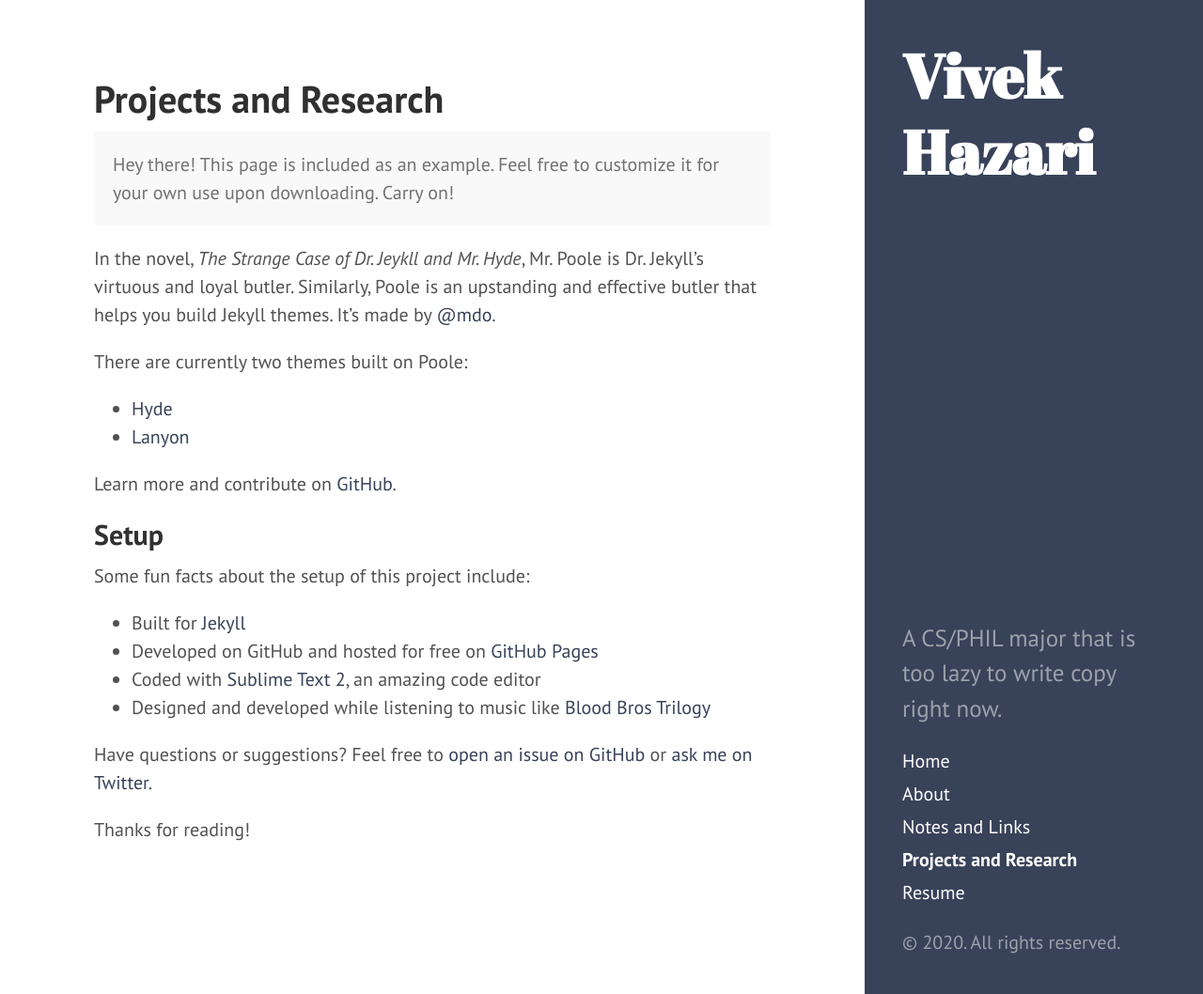
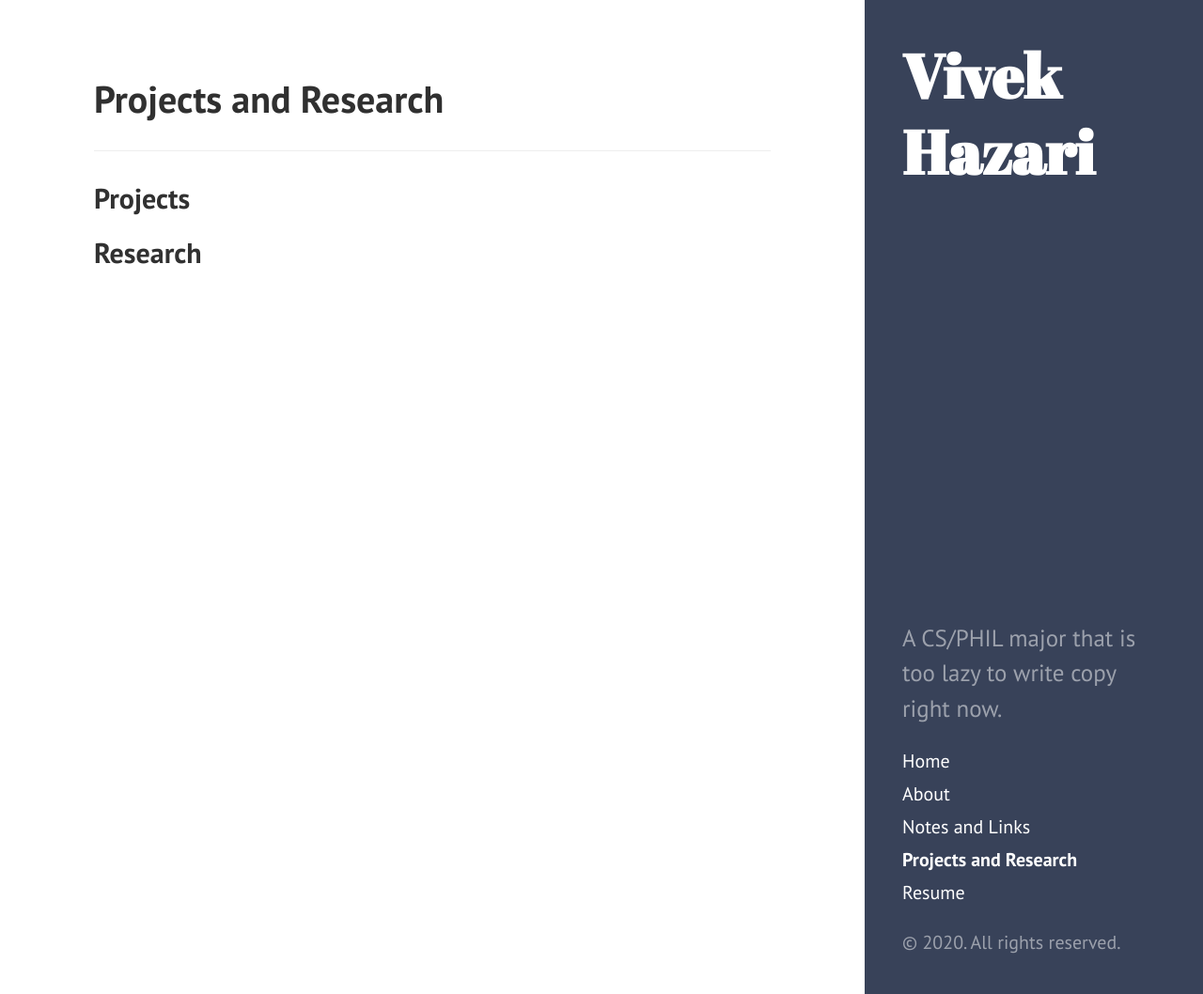
Before and after one commit to Vivekhaz/site_personal, a Jekyll site: the page built from page_projects_and_research.md, in a window 1280 px wide and 1058 px high. Shown: the whole window at 94% size. Built offline with Jekyll 4.4.1, drawn with Linux system fonts in a browser that asks for light colours.

Commit message:
updating text

```diff
--- a/page_projects_and_research.md
+++ b/page_projects_and_research.md
@@ -3,28 +3,7 @@ layout: page
 title: Projects and Research
 ---
 
-<p class="message">
-  Hey there! This page is included as an example. Feel free to customize it for your own use upon downloading. Carry on!
-</p>
+--------------------------------------------------------------------------------
+## Projects
 
-In the novel, *The Strange Case of Dr. Jeykll and Mr. Hyde*, Mr. Poole is Dr. Jekyll's virtuous and loyal butler. Similarly, Poole is an upstanding and effective butler that helps you build Jekyll themes. It's made by [@mdo](https://twitter.com/mdo).
-
-There are currently two themes built on Poole:
-
-* [Hyde](http://hyde.getpoole.com)
-* [Lanyon](http://lanyon.getpoole.com)
-
-Learn more and contribute on [GitHub](https://github.com/poole).
-
-## Setup
-
-Some fun facts about the setup of this project include:
-
-* Built for [Jekyll](http://jekyllrb.com)
-* Developed on GitHub and hosted for free on [GitHub Pages](https://pages.github.com)
-* Coded with [Sublime Text 2](http://sublimetext.com), an amazing code editor
-* Designed and developed while listening to music like [Blood Bros Trilogy](https://soundcloud.com/maddecent/sets/blood-bros-series)
-
-Have questions or suggestions? Feel free to [open an issue on GitHub](https://github.com/poole/issues/new) or [ask me on Twitter](https://twitter.com/mdo).
-
-Thanks for reading!
+## Research
```
Also changed, not shown: _posts/2012-02-06-whats-jekyll.md (deleted, +0 -12 lines), _posts/2013-12-28-introducing-hyde.md (deleted, +0 -37 lines), page_about.md (+2 -24 lines), page_resume.md (+0 -8 lines), README.md.
